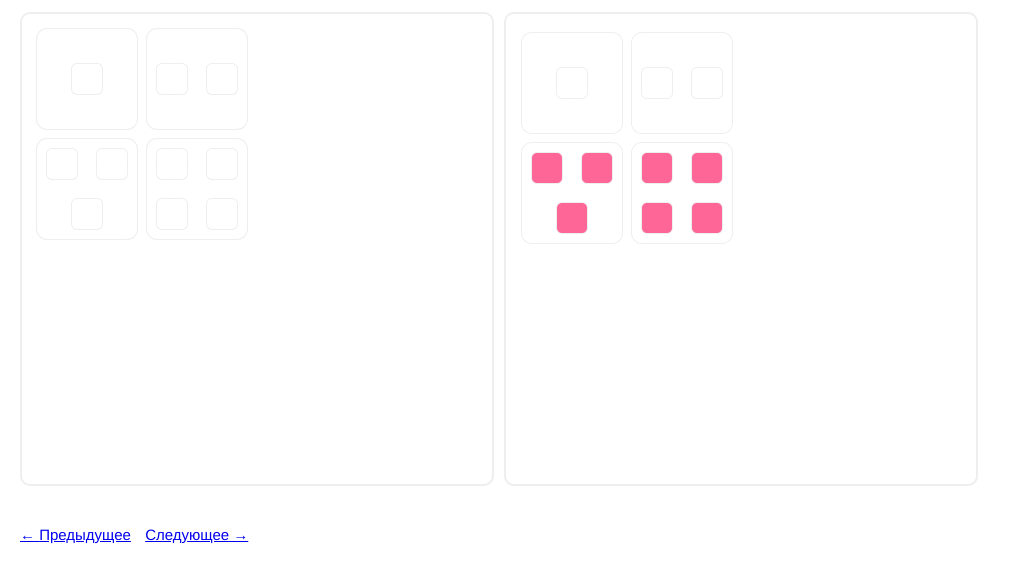
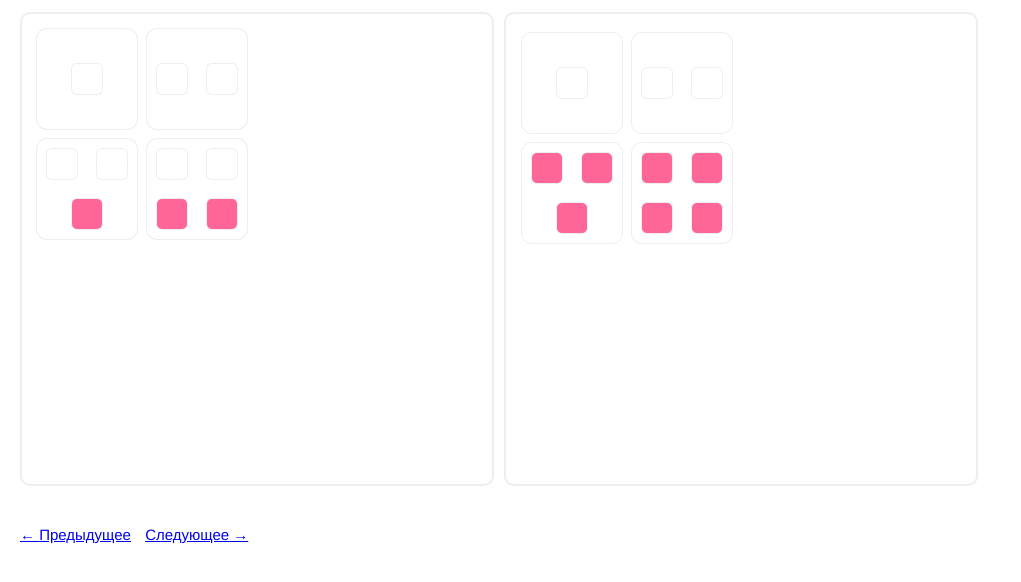
Before and after one commit to geekorn/coursera_frontend, a plain HTML site: page 2-HTML_1/week-1_selectors/tasks/20.html in a window 1280 px wide. Shown: the part 96-678 px from the top of the page, without its empty margins (0-1021 px from the left). Drawn offline with Linux system fonts and the light colour scheme.

Commit message:
done 20 task

```diff
--- a/2-HTML_1/week-1_selectors/tasks/20.html
+++ b/2-HTML_1/week-1_selectors/tasks/20.html
@@ -13,6 +13,10 @@
         <main class="global-results">
             <style>
                 /* ваш код здесь... */
+                .red-gt2 div:nth-child(3),
+                .red-gt2 div:nth-child(3) ~ div {
+                    background: #ff6698;
+                }
             </style>
 
             <section class="global-result">
```
